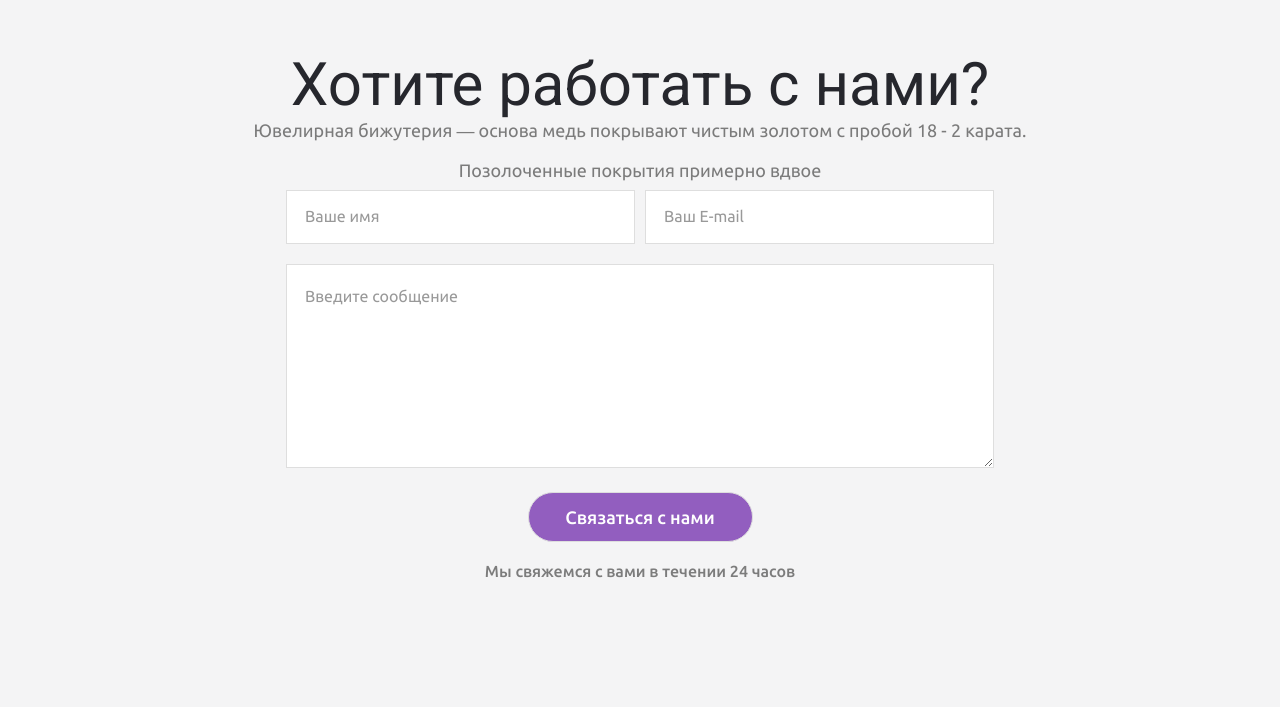
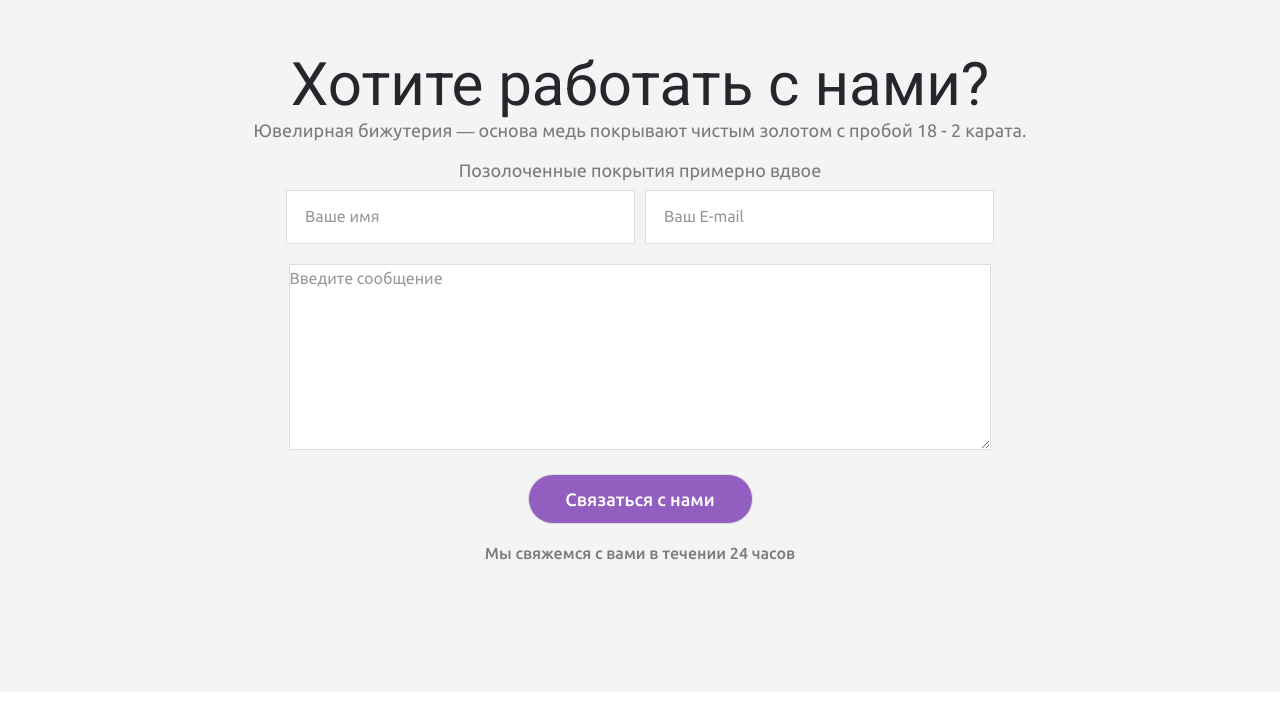
Before and after one commit to Ortex58/xbijouterie, a plain HTML site: page index.html in a window 1280 px wide. Shown: the part 9054-9761 px from the top of the page. Drawn offline with nearby package versions, Linux system fonts and the light colour scheme.

Commit message:
Update textarea

```diff
--- a/js/index.js
+++ b/js/index.js
@@ -12,7 +12,7 @@
             top = $(id).offset().top;
 
         //анимируем переход на расстояние - top за 1500 мс
-        $('body,html').animate({scrollTop: top}, 1500);
+        $('body,html').animate({scrollTop: top}, 2000);
     });
 
 
--- a/sass/import_sass/contactForm.scss
+++ b/sass/import_sass/contactForm.scss
@@ -57,14 +57,12 @@
 			}
 		}
 		&__textarea {
+			max-width: 708px;
 			//width: 100%;
 			textarea {
-				margin-top: 20px;
-				padding: 18px 0 0 18px;
-				width: 100%;
-			    width: -moz-available;          /* WebKit-based browsers will ignore this. */
-			    width: -webkit-fill-available;  /* Mozilla-based browsers will ignore this. */
-			    width: fill-available;
+				margin: 20px auto 0 auto;
+				padding: 0;
+				width: 100%-1%;
 				outline: none;
 				min-height: 140px;
 				border: 1px solid #dedede;
```
Also changed, not shown: css/import_sass/contactForm.css, css/style.css.
